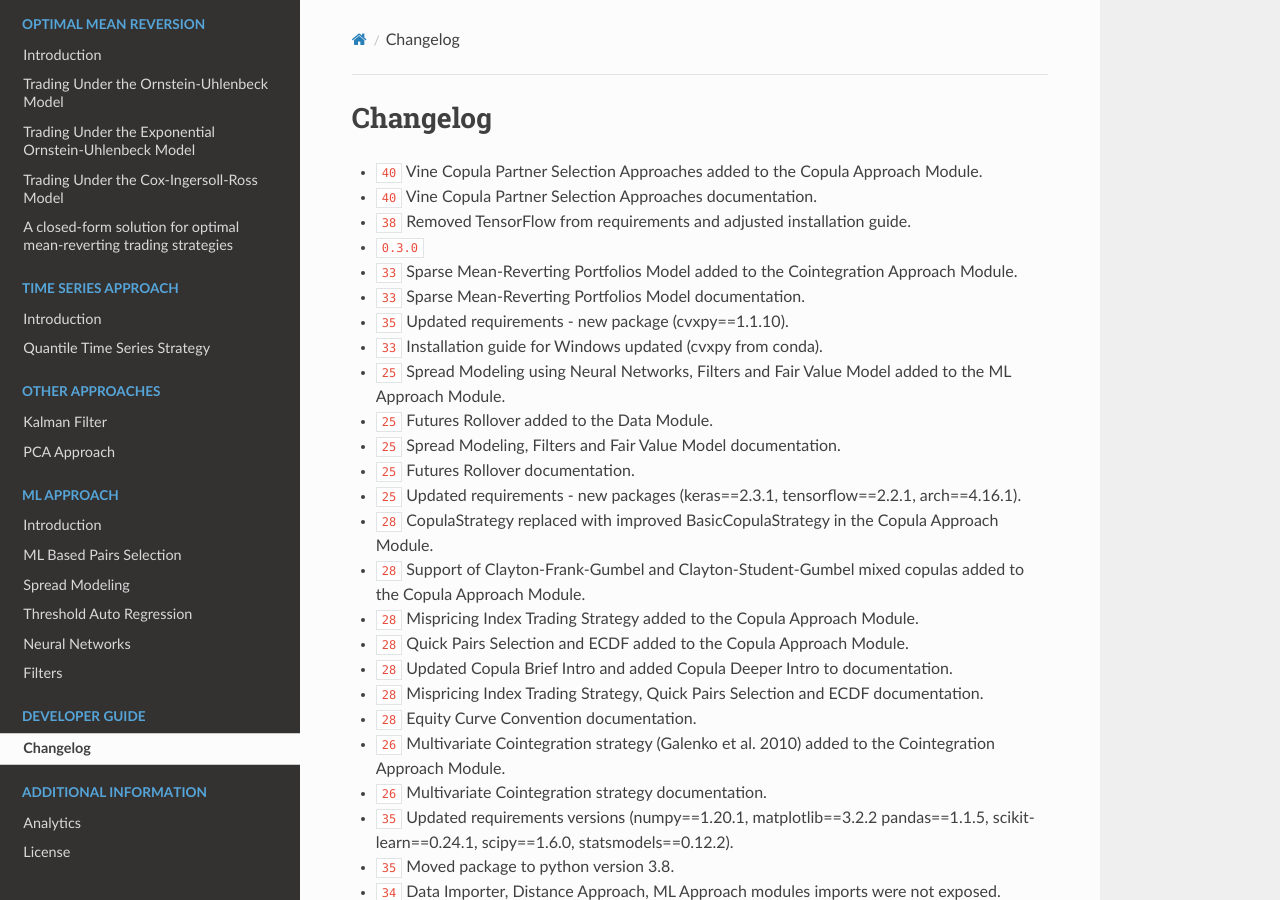
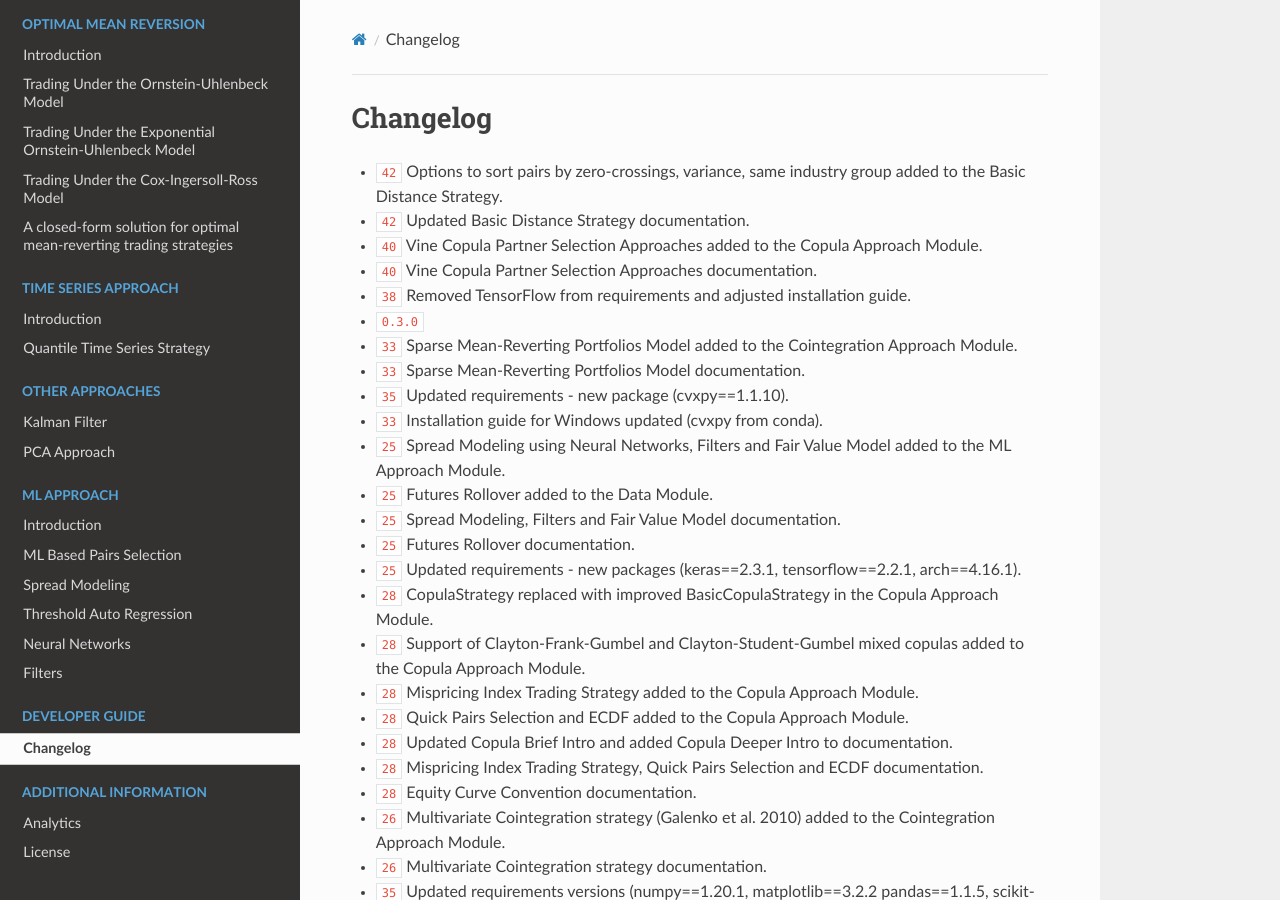
Before and after one commit to hudson-and-thames/arbitragelab, a Sphinx documentation site: the page built from docs/source/changelog.rst, in a window 1280 px wide and 900 px high. Built offline with Sphinx 7.4.7 and the Read the Docs theme 2.0.0, drawn with Linux system fonts in a browser that asks for light colours; cross-references to code outside the pages are shown as plain code.

Commit message:
Updated changelog to Basic Distance Strategy

```diff
--- a/docs/source/changelog.rst
+++ b/docs/source/changelog.rst
@@ -12,6 +12,8 @@ Changelog
 ..
     For Help: https://releases.readthedocs.io/en/latest/index.html
 
+* :feature:`42` Options to sort pairs by zero-crossings, variance, same industry group added to the Basic Distance Strategy.
+* :support:`42` Updated Basic Distance Strategy documentation.
 * :feature:`40` Vine Copula Partner Selection Approaches added to the Copula Approach Module.
 * :support:`40` Vine Copula Partner Selection Approaches documentation.
 * :support:`38` Removed TensorFlow from requirements and adjusted installation guide.
```
